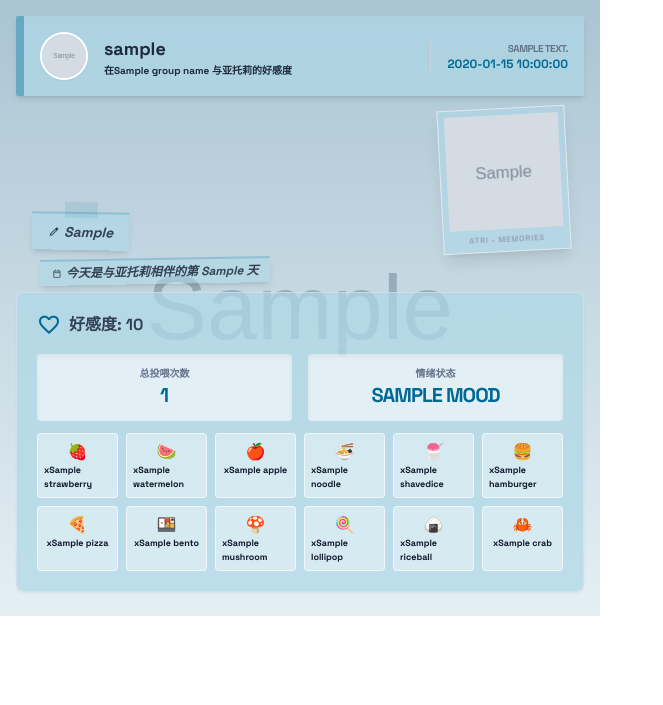
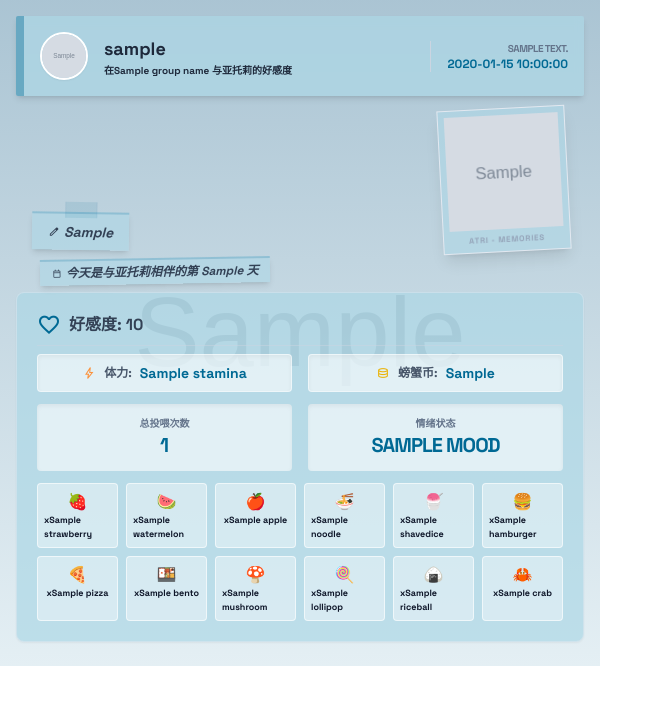
Before and after one commit to Heximiao/astrbot_plugin_atrifeed, a Python web app: template template/my_atri1.html in a window 1280 px wide. Shown: the top 705 px of the page, without its empty margins (0-663 px from the left). Run offline with Jinja, Linux system fonts and the light colour scheme; the template is opened without the code that fills it: most values are stand-ins (such as "Sample title", 1, 10 or a date in 2020); grey boxes marked "Sample" are stand-in pictures; some libraries are stand-ins or nearby versions.

Commit message:
优化我的亚托莉指令，添加体力以及螃蟹币渲染

```diff
--- a/metadata.yaml
+++ b/metadata.yaml
@@ -1,6 +1,6 @@
 name: astrbot_plugin_atrifeed
 desc: "「我可是高性能的！」亚托莉养成计划。内置好感度羁绊、动态数据看板、投喂反馈及表情包互动。请小心呵护，不然亚托莉也是会生气的哦！"
 display_name: 亚托利养成
-version: v1.1.2
+version: v1.2.2
 author: 何夕
 repo: https://github.com/Heximiao/astrbot_plugin_atrifeed
--- a/src/command/help.py
+++ b/src/command/help.py
@@ -24,6 +24,7 @@ async def run_atri_help_logic(self, event: AstrMessageEvent, config: dict):
         {"command": "亚托莉打工", "description": "萝卜子打工赚钱！（消耗体力获取螃蟹币）"},
         {"command": "亚托莉骰子", "description": "摇骰子决定命运（加好感与体力）"},
         {"command": "商店", "description": "查看商店商品并购买（消耗螃蟹币）"},
+        {"command": "使用", "description": "使用背包中的物品"},
         {"command": "亚托莉我错了对不起", "description": "被拉黑道歉尝试恢复好感"},
     ]
 
--- a/template/my_atri1.html
+++ b/template/my_atri1.html
@@ -88,6 +88,18 @@
                             <span class="material-symbols-outlined text-primary fill-1">favorite</span>
                             <span class="font-bold text-slate-700">好感度: {{ love_points }}</span>
                         </div>
+                            <div class="grid grid-cols-2 gap-4 mb-3">
+                                <div class="bg-white/60 p-2 rounded shadow-inner flex items-center justify-center gap-2 border border-white/40">
+                                        <span class="material-symbols-outlined text-orange-400 text-sm">bolt</span>
+                                        <span class="text-xs font-bold text-slate-600">体力:</span>
+                                        <span class="text-sm font-black text-primary">{{ stamina }}</span>
+                        </div>
+                                    <div class="bg-white/60 p-2 rounded shadow-inner flex items-center justify-center gap-2 border border-white/40">
+                                        <span class="material-symbols-outlined text-yellow-500 text-sm">database</span>
+                                        <span class="text-xs font-bold text-slate-600">螃蟹币:</span>
+                                        <span class="text-sm font-black text-primary">{{ crab_coin }}</span>
+                                    </div>
+                                </div>
                         <div class="grid grid-cols-2 gap-4 mb-3">
                             <div class="bg-white/60 p-3 rounded shadow-inner flex flex-col items-center">
                                 <span class="text-slate-500 text-[10px] font-bold uppercase">总投喂次数</span>
```
Also changed, not shown: src/command/my_atri.py (+7 -1 lines), CHANGELOG.md, README.md.
